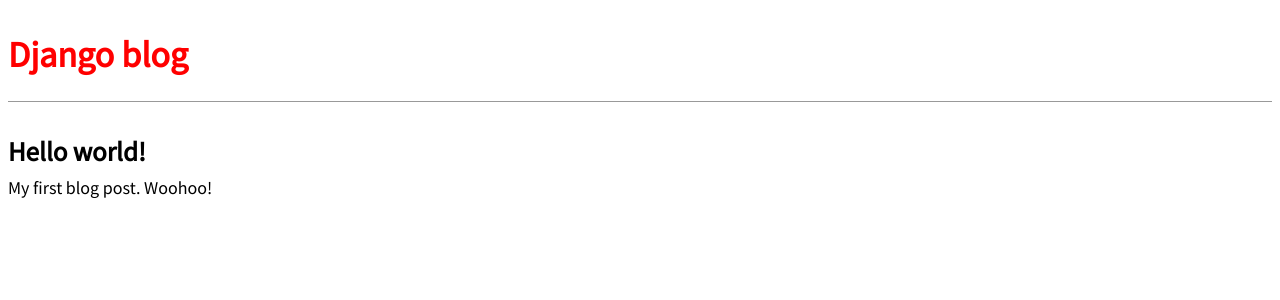
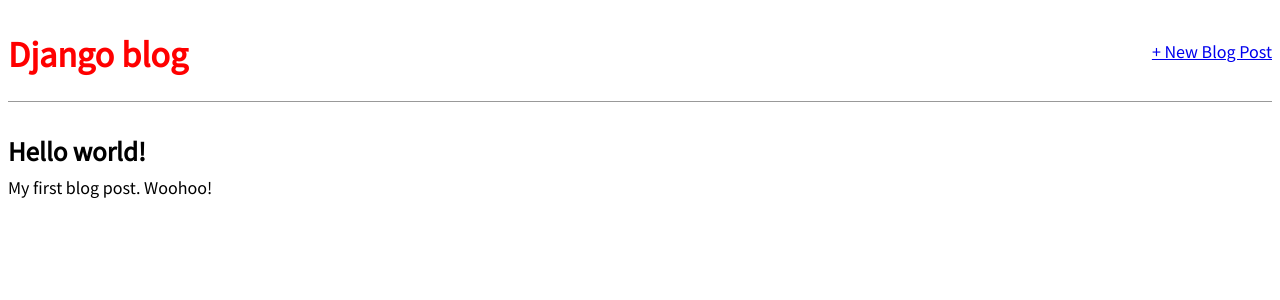
Before and after one commit to BeketBerikuly/blog-app, a Django app: page /post/1/ in a window 1280 px wide. Shown: the top 300 px of the page. Run offline with Django 3.2, Linux system fonts and the light colour scheme; data comes from the database, SQL or seed files in the repository; both versions use the stored data as it was after the commit.

Commit message:
Added new post create page

```diff
--- a/blog/models.py
+++ b/blog/models.py
@@ -1,4 +1,5 @@
 from django.db import models
+from django.urls import reverse
 
 class Post(models.Model):
     title = models.CharField(max_length=200)
@@ -9,3 +10,6 @@ class Post(models.Model):
 
     def __str__(self):
         return self.title
+
+    def get_absolute_url(self):
+        return reverse('post_detail', args=[str(self.id)])
--- a/blog/urls.py
+++ b/blog/urls.py
@@ -1,7 +1,8 @@
 from django.urls import path
-from .views import BlogListView, BlogDetailView
+from .views import BlogListView, BlogDetailView, BlogCreateView
 
 urlpatterns = [
     path('', BlogListView.as_view(), name='home'),
-    path('post/<int:pk>/', BlogDetailView.as_view(), name='post_detail')
+    path('post/<int:pk>/', BlogDetailView.as_view(), name='post_detail'),
+    path('post/new/', BlogCreateView.as_view(), name='post_new'),
 ]
--- a/blog/views.py
+++ b/blog/views.py
@@ -1,5 +1,5 @@
 from django.shortcuts import render
-from django.views.generic import ListView, DetailView
+from django.views.generic import ListView, DetailView, CreateView
 from .models import Post
 
 class BlogListView(ListView):
@@ -10,3 +10,8 @@ class BlogListView(ListView):
 class BlogDetailView(DetailView):
     model = Post
     template_name = "post_detail.html"
+
+class BlogCreateView(CreateView):
+    model = Post
+    template_name = "post_new.html"
+    fields = ['title', 'author', 'body']
--- a/templates/base.html
+++ b/templates/base.html
@@ -11,14 +11,17 @@
     <link rel="stylesheet" href="{% static 'css/base.css' %}">
 </head>
 <body>
-    <header>
-        <h1>
-            <a href="{% url 'home' %}">Django blog</a>
-        </h1>
-    </header>
-    <div>
-        {% block content %}
-        {% endblock content %}
-    </div>
+<div>
+<header>
+<div class="nav-left">
+<h1><a href="{% url 'home' %}">Django blog</a></h1>
+</div>
+<div class="nav-right">
+<a href="{% url 'post_new' %}">+ New Blog Post</a>
+</div>
+</header>
+{% block content %}
+{% endblock content %}
+</div>
 </body>
 </html>
```
Also changed, not shown: templates/post_new.html (added, +10 -0 lines), db.sqlite3.
